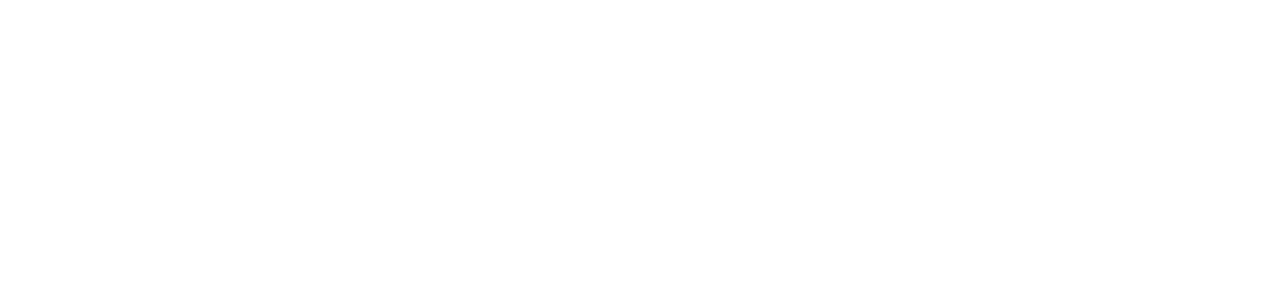
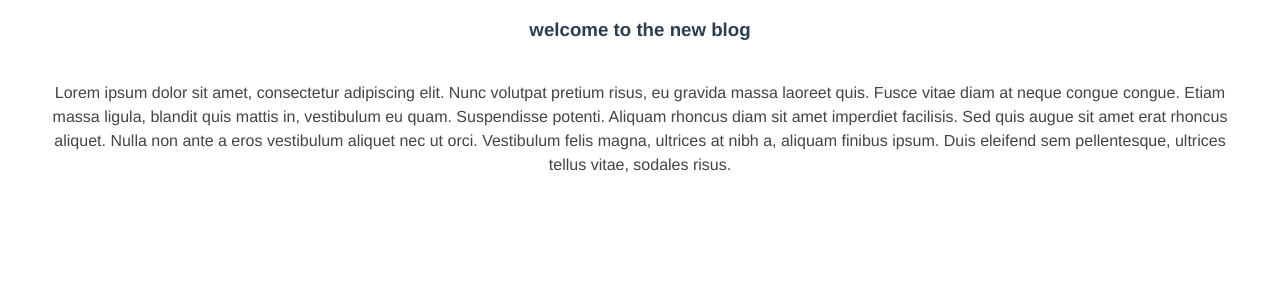
Before and after one commit to themis1986/blog, a Vue app: page /posts/1 in a window 1280 px wide. Before the commit this address had no page. Shown: the top 300 px of the page. Built offline with nearby package versions, Linux system fonts and the light colour scheme; data requests are answered from the project's data file.

Commit message:
create simgle post fetching composable

```diff
--- a/src/components/SinglePost.vue
+++ b/src/components/SinglePost.vue
@@ -1,6 +1,8 @@
 <template>
   <div class="post">
-    <h3>{{ post.title }}</h3>
+    <router-link :to="{ name: 'Details', params: { id: post.id } }">
+      <h3>{{ post.title }}</h3>
+    </router-link>
     <p>{{ snippet }}</p>
     <span v-for="tag in post.tags" :key="tag"> #{{ tag }}</span>
   </div>
--- /dev/null
+++ b/src/composables/getPost.js
@@ -0,0 +1,23 @@
+import { ref } from "vue";
+
+const getPost = (id) => {
+  const post = ref(null);
+  const error = ref(null);
+
+  const load = async () => {
+    try {
+      let response = await fetch(`http://localhost:3000/posts/${id}`);
+      if (!response.ok) {
+        throw Error("That post does not exist");
+      }
+      post.value = await response.json();
+    } catch (e) {
+      error.value = e.message;
+      console.log(error.value);
+    }
+  };
+
+  return { post, error, load };
+};
+
+export default getPost;
--- a/src/router/index.js
+++ b/src/router/index.js
@@ -1,11 +1,18 @@
 import { createRouter, createWebHistory } from "vue-router";
 import Home from "../views/Home.vue";
+import Details from "../views/Details.vue";
 
 const routes = [
   {
     path: "/",
     name: "Home",
     component: Home,
+  },
+  {
+    path: "/posts/:id",
+    name: "Details",
+    component: Details,
+    props: true,
   },
 ];
 
--- /dev/null
+++ b/src/views/Details.vue
@@ -0,0 +1,37 @@
+<template>
+  <div v-if="error">{{ error }}</div>
+  <div class="post" v-if="post">
+    <h3>{{ post.title }}</h3>
+    <p class="pre">{{ post.body }}</p>
+  </div>
+</template>
+
+<script>
+import getPost from "../composables/getPost";
+export default {
+  props: ["id"],
+  setup(props) {
+    const { post, error, load } = getPost(props.id);
+    load();
+
+    return { post, error };
+  },
+};
+</script>
+
+<style scoped>
+.post {
+  max-width: 1200px;
+  margin: 0 auto;
+}
+
+.post p {
+  color: #444;
+  line-height: 1.5rem;
+  margin-top: 40px;
+}
+
+.pre {
+  white-space: pre-wrap;
+}
+</style>
```
